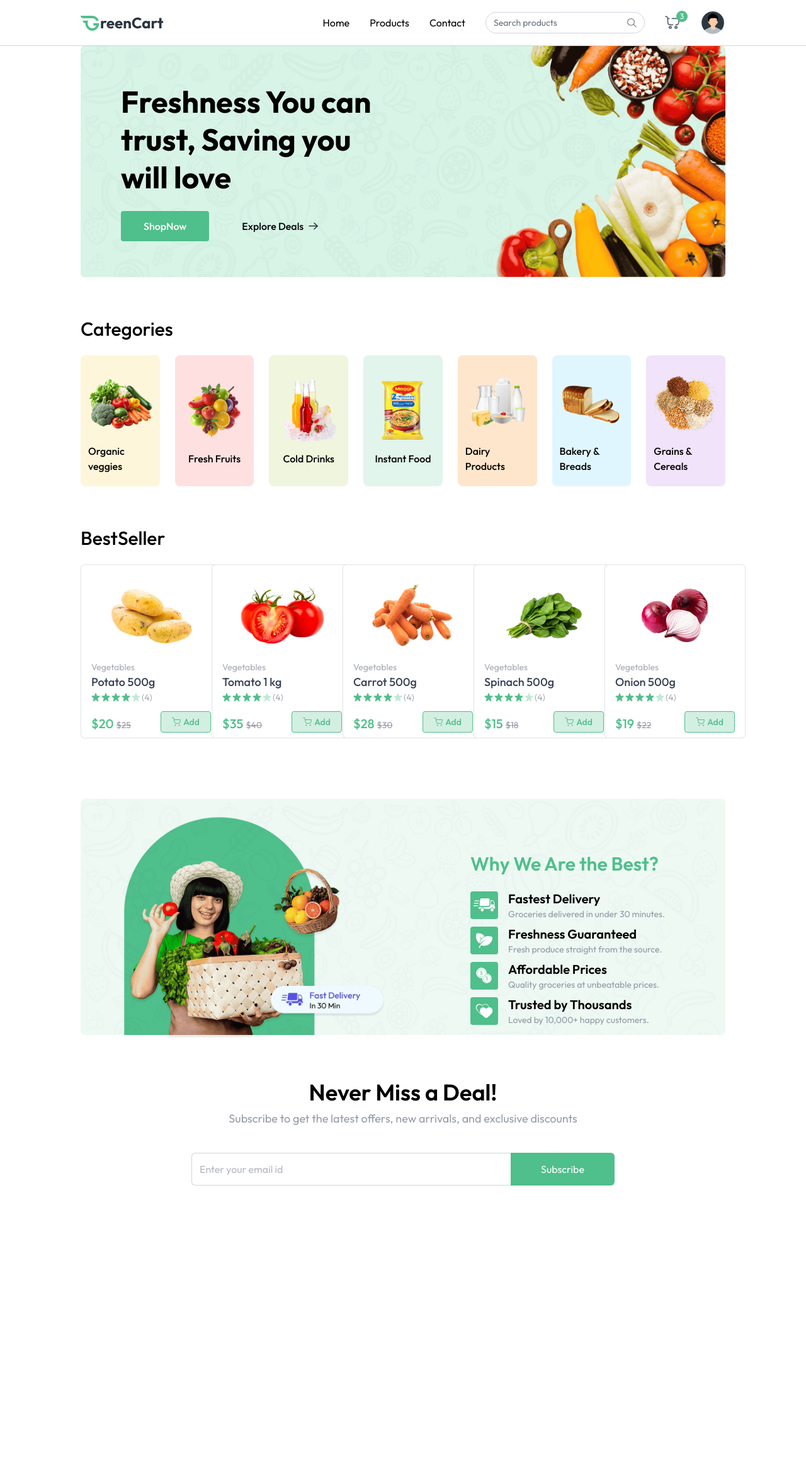
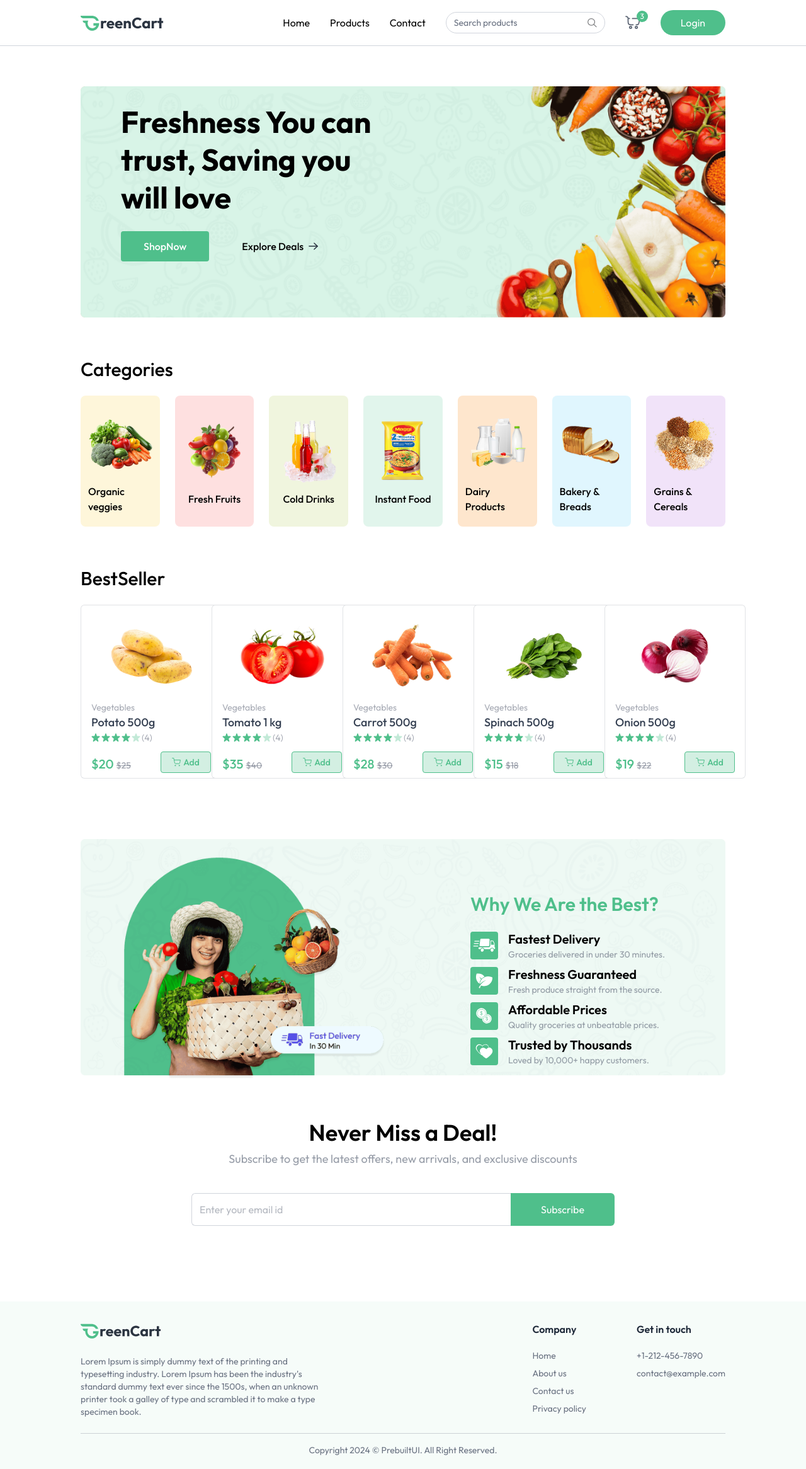
Before and after one commit to jacksonpoulose/GreenCart, a React (Vite) app in the folder client/: page / in a window 1280 px wide. Shown: the whole page at 63% size. Before the commit the page ends 1938 px from the top, so only its background shows below. Built offline with nearby package versions, Linux system fonts and the light colour scheme.

Commit message:
main banner, Login page, ProductCard

```diff
--- a/client/src/App.jsx
+++ b/client/src/App.jsx
@@ -1,22 +1,30 @@
-import React from "react";
+import React, { useContext } from "react";
 import Navbar from "./components/Navbar";
+import Footer from "./components/Footer";
 import { Routes, Route } from "react-router-dom";
 import Home from "./pages/Home";
 import { useLocation } from "react-router-dom";
+import { useAppContext } from "./context/AppContext";
 import {Toaster} from 'react-hot-toast';
+import Login from "./components/Login";
+import AllProducts from "./pages/AllProducts";
 
 const App = () => {
   const isSellerPath = useLocation().pathname.includes("seller")
+  const { showUserLogin } = useAppContext()
   return (
     <div>
       <Toaster />
       {isSellerPath ? null : <Navbar />}
+      {showUserLogin ? <Login /> : null}
 
       <div className={`${isSellerPath ? "" : "px-6 md:px-16 lg:px-24 xl:px-32"}`}>
         <Routes>
           <Route path="/" element={<Home />} />
+          <Route path="/products" element={<AllProducts />} />
         </Routes>
       </div>
+      {!isSellerPath && <Footer />}
     </div>
   );
 };
--- /dev/null
+++ b/client/src/components/Footer.jsx
@@ -0,0 +1,50 @@
+import React from "react";
+import { assets } from "../assets/assets";
+
+const Footer = () => {
+  return (
+    <footer className="px-6 md:px-16 lg:px-24 xl:px-32 bg-primary/5 pt-8 w-full text-gray-500 mt-16">
+      <div className="flex flex-col md:flex-row justify-between w-full gap-10 border-b border-gray-500/30 pb-6">
+        <div className="md:max-w-96">
+          <img src={assets.logo} alt="logo" className="md:w-32 w-24" />
+          <p className="mt-6 text-sm">
+            Lorem Ipsum is simply dummy text of the printing and typesetting industry. Lorem Ipsum
+            has been the industry's standard dummy text ever since the 1500s, when an unknown
+            printer took a galley of type and scrambled it to make a type specimen book.
+          </p>
+        </div>
+        <div className="flex-1 flex items-start md:justify-end gap-20">
+          <div>
+            <h2 className="font-semibold mb-5 text-gray-800">Company</h2>
+            <ul className="text-sm space-y-2">
+              <li>
+                <a href="#">Home</a>
+              </li>
+              <li>
+                <a href="#">About us</a>
+              </li>
+              <li>
+                <a href="#">Contact us</a>
+              </li>
+              <li>
+                <a href="#">Privacy policy</a>
+              </li>
+            </ul>
+          </div>
+          <div>
+            <h2 className="font-semibold mb-5 text-gray-800">Get in touch</h2>
+            <div className="text-sm space-y-2">
+              <p>+1-212-456-7890</p>
+              <p>contact@example.com</p>
+            </div>
+          </div>
+        </div>
+      </div>
+      <p className="pt-4 text-center text-xs md:text-sm pb-5">
+        Copyright 2024 © <a href="https://prebuiltui.com">PrebuiltUI</a>. All Right Reserved.
+      </p>
+    </footer>
+  );
+};
+
+export default Footer;
--- /dev/null
+++ b/client/src/components/Login.jsx
@@ -0,0 +1,93 @@
+import React from "react";
+import { useAppContext } from "../context/AppContext";
+
+const Login = () => {
+  const [state, setState] = React.useState("login");
+  const [name, setName] = React.useState("");
+  const [email, setEmail] = React.useState("");
+  const [password, setPassword] = React.useState("");
+  const { setShowUserLogin, setUser } = useAppContext();
+
+  const onSubmitHandler = async (event) => {
+    event.preventDefault();
+    setUser({email: "jackson@gmail.com",
+        name: "Jackson"
+    });
+    setShowUserLogin(false);
+  };
+
+  return (
+    <div
+      onClick={() => {
+        setShowUserLogin(false);
+      }}
+      className="fixed top-0 bottom-0 left-0 right-0 z-30 flex items-center text-sm text-gray-600 bg-black/50"
+    >
+      <form onSubmit={onSubmitHandler}
+        onClick={(e) => {
+          e.stopPropagation();
+        }}
+        className="flex flex-col gap-4 m-auto items-start p-8 py-12 w-80 sm:w-[352px] text-gray-500 rounded-lg shadow-xl border border-gray-200 bg-white"
+      >
+        <p className="text-2xl font-medium m-auto">
+          <span className="text-primary">User</span> {state === "login" ? "Login" : "Sign Up"}
+        </p>
+        {state === "register" && (
+          <div className="w-full">
+            <p>Name</p>
+            <input
+              onChange={(e) => setName(e.target.value)}
+              value={name}
+              placeholder="type here"
+              className="border border-gray-200 rounded w-full p-2 mt-1 outline-primary"
+              type="text"
+              required
+            />
+          </div>
+        )}
+        <div className="w-full ">
+          <p>Email</p>
+          <input
+            onChange={(e) => setEmail(e.target.value)}
+            value={email}
+            placeholder="type here"
+            className="border border-gray-200 rounded w-full p-2 mt-1 outline-primary"
+            type="email"
+            required
+          />
+        </div>
+        <div className="w-full ">
+          <p>Password</p>
+          <input
+            onChange={(e) => setPassword(e.target.value)}
+            value={password}
+            placeholder="type here"
+            className="border border-gray-200 rounded w-full p-2 mt-1 outline-primary"
+            type="password"
+            required
+          />
+        </div>
+        {state === "register" ? (
+          <p>
+            Already have account?{" "}
+            <span onClick={() => setState("login")} className="text-primary cursor-pointer">
+              click here
+            </span>
+          </p>
+        ) : (
+          <p>
+            Create an account?{" "}
+            <span onClick={() => setState("register")} className="text-primary cursor-pointer">
+              click here
+            </span>
+          </p>
+        )}
+        <button className="bg-primary hover:bg-primary/80 transition-all text-white w-full py-2 rounded-md cursor-pointer">
+          {state === "register" ? "Create Account" : "Login"}
+        </button>
+      </form>
+    </div>
+  );
+};
+
+export default Login;
--- a/client/src/components/MainBanner.jsx
+++ b/client/src/components/MainBanner.jsx
@@ -4,7 +4,7 @@ import { Link } from "react-router-dom";
 
 const MainBanner = () => {
   return (
-    <div className="relative w-full">
+    <div className="relative pt-16 w-full">
       <img src={assets.main_banner_bg} alt="main banner" className="w-full hidden md:block" />
       <img src={assets.main_banner_bg_sm} alt="main banner" className="w-full block md:hidden" />
       <div className="absolute inset-0 flex flex-col items-center md:items-start justify-end md:justify-center p-6 md:p-12 lg:p-16">
--- a/client/src/components/ProductCard.jsx
+++ b/client/src/components/ProductCard.jsx
@@ -30,17 +30,17 @@ const ProductCard = ({product}) => {
                     </p>
                     <div onClick={(e)=>{e.stopPropagation()}} className="text-primary">
                         {!cartItems[product._id] ? (
-                            <button className="flex items-center justify-center gap-1 bg-primary/25 border border-primary md:w-[80px] w-[64px] h-[34px] rounded text-primary font-medium" onClick={() => addToCart(product._id)}>
+                            <button onClick={() => addToCart(product._id)} className="flex items-center justify-center gap-1 bg-primary/25 border border-primary md:w-[80px] w-[64px] h-[34px] rounded text-primary font-medium" >
                                <img src={assets.cart_icon} alt="cart" />
                                 Add
                             </button>
                         ) : (
                             <div className="flex items-center justify-center gap-2 md:w-20 w-16 h-[34px] bg-primary/25 rounded select-none">
-                                <button onClick={() => setCount((prev) => Math.max(prev - 1, 0))} className="cursor-pointer text-md px-2 h-full" >
+                                <button onClick={() => removeFromCart(product._id)} className="cursor-pointer text-md px-2 h-full" >
                                     -
                                 </button>
                                 <span className="w-5 text-center">{cartItems[product._id]}</span>
-                                <button onClick={() => setCount((prev) => prev + 1)} className="cursor-pointer text-md px-2 h-full" >
+                                <button onClick={() => addToCart(product._id)} className="cursor-pointer text-md px-2 h-full" >
                                     +
                                 </button>
                             </div>
--- a/client/src/context/AppContext.jsx
+++ b/client/src/context/AppContext.jsx
@@ -8,12 +8,13 @@ export const AppContext = createContext();
 export const AppContextProvider = ({ children }) => {
   const currency = import.meta.VITE_CURRENCY;
   const navigate = useNavigate();
-  const [user, setUser] = useState(true);
+  const [user, setUser] = useState(false);
   const [isSeller, setIsSeller] = useState(false);
   const [showUserLogin, setShowUserLogin] = useState(false);
   const [products, setProducts] = useState([]);
 
   const [cartItems, setCartItems] = useState([]);
+  const [searchQuery, setSearchQuery] = useState([]);
 
   //fetch products from backend
   const fetchProducts = async () => {
@@ -21,7 +22,7 @@ export const AppContextProvider = ({ children }) => {
   };
 
   //add to cart function
-  const addToCart = () => {
+  const addToCart = (itemId) => {
     let cartData = structuredClone(cartItems);
     if (cartData[itemId]) {
       cartData[itemId] += 1;
@@ -74,6 +75,8 @@ export const AppContextProvider = ({ children }) => {
     addToCart,
     removeFromCart,
     updateCartItem,
+    searchQuery,
+    setSearchQuery,
   };
   return <AppContext.Provider value={value}>{children}</AppContext.Provider>;
 };
--- /dev/null
+++ b/client/src/pages/AllProducts.jsx
@@ -0,0 +1,39 @@
+import React, { useState, useEffect } from 'react'
+import { useAppContext } from '../context/AppContext';
+import ProductCard from '../components/ProductCard';
+
+
+
+
+const AllProducts = () => {
+
+const { products, searchQuery, setSearchQuery } = useAppContext();
+const [filteredProducts, setFilteredProducts] = useState([]);
+
+useEffect(() => {
+    if (searchQuery.length > 0) {
+        setFilteredProducts(products.filter(product=>
+            product.name.toLowerCase().includes(searchQuery.toLowerCase())
+        ));
+    } else {
+        setFilteredProducts(products);
+    }
+}, [searchQuery, products]);
+
+  return (
+    <div className="mt-16 flex flex-col">
+        <div className="flex flex-col items-left w-max">
+<p className="text-2xl font-medium uppercase">All Products</p>
+<div className="w-16 h-0.5 bg-primary rounded-full">
+
+</div>
+<div className="grid grid-cols-2 sm:grid-cols-3 md:grid-cols-4 gap-3 mt-6 md:gap-6 lg:grid-cols-5">
+    {filteredProducts.filter((product)=>product.inStock).map((product,index)=>(<ProductCard key={index} product={product} />))}
+</div>
+        </div>
+
+    </div>
+  )
+}
+
+export default AllProducts
```
